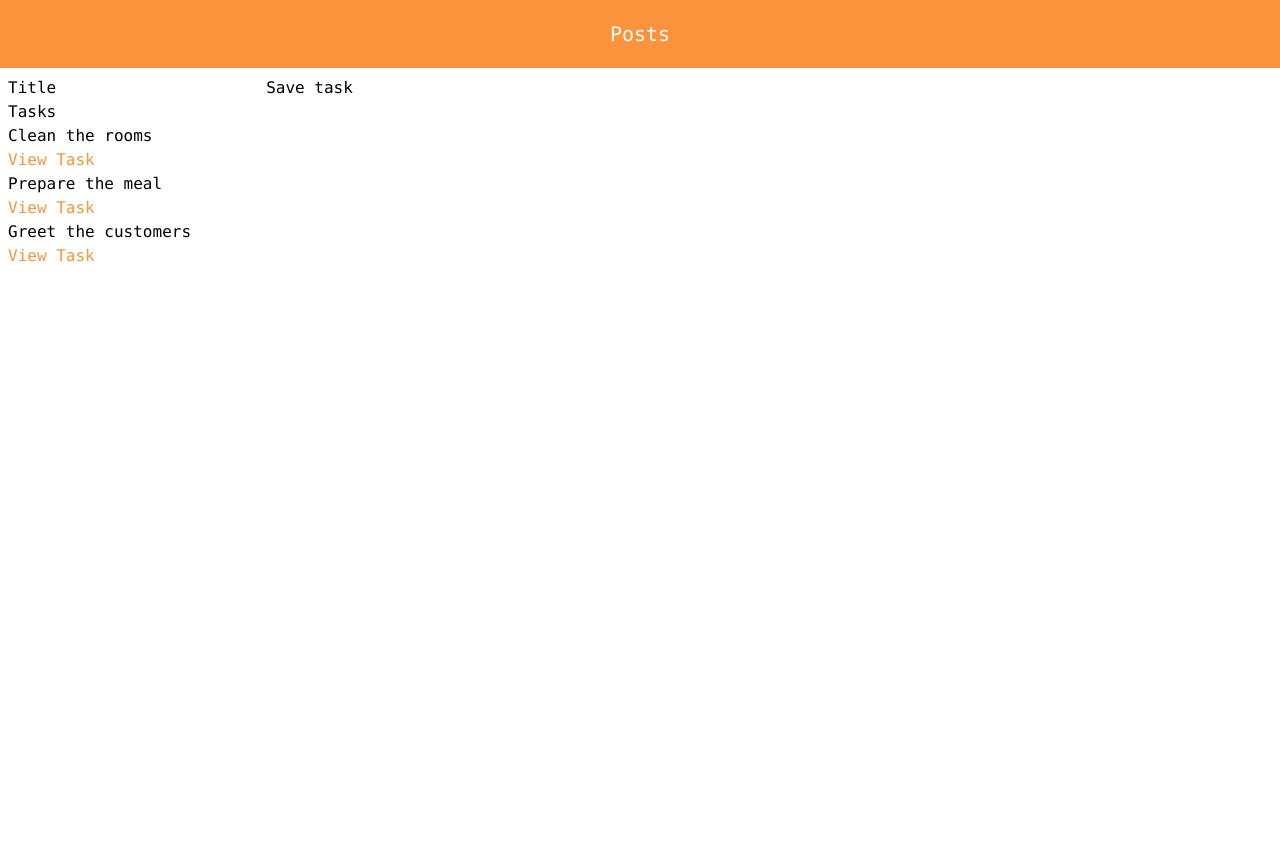
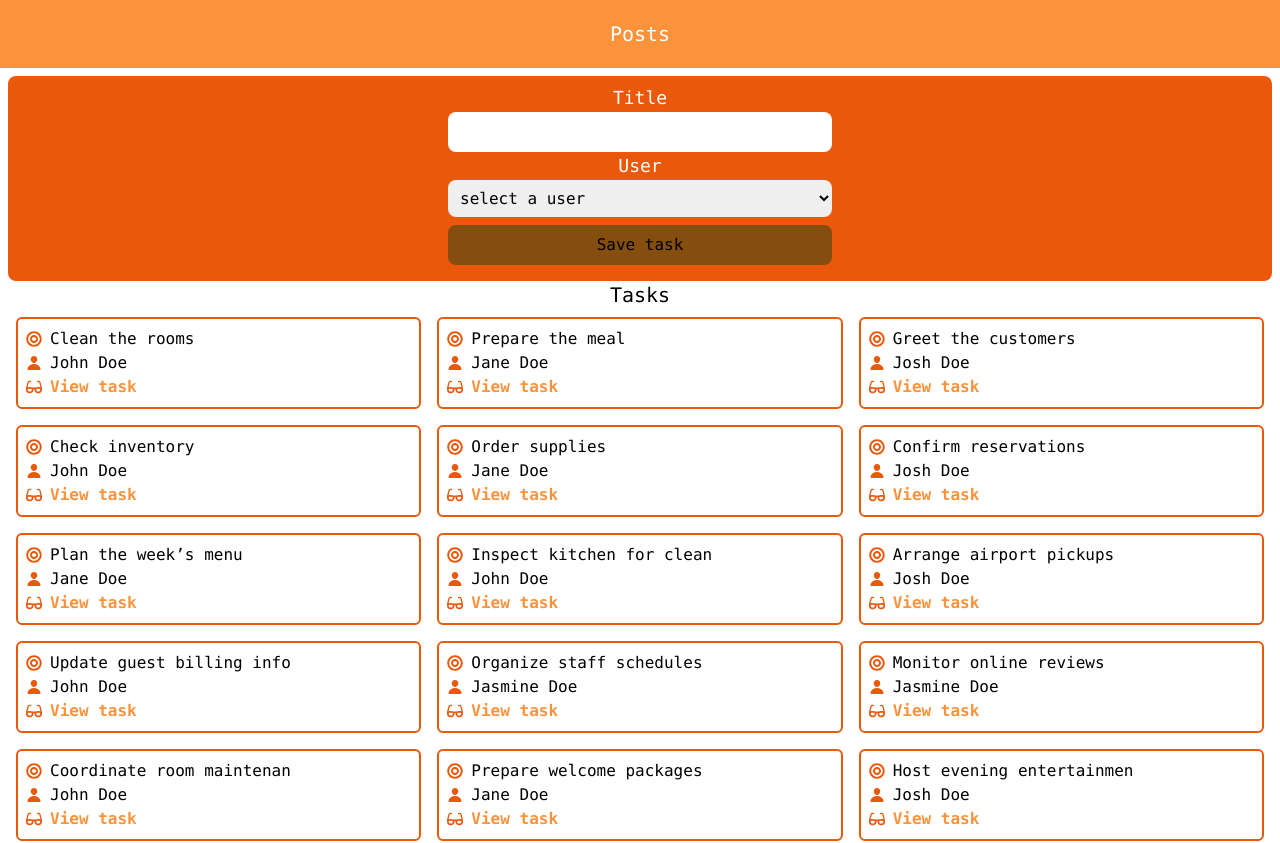
Before and after one commit to doguozcan/assign, a React (Vite) app: page / in a window 1280 px wide. Shown: the top 843 px of the page. Before the commit the page ends 800 px from the top, so only its background shows below. Built offline with nearby package versions, Linux system fonts and the light colour scheme; the HTML template or start-up script is replaced by a standard one.

Commit message:
Add task user component & improve initial states

```diff
--- a/src/features/tasks/AddTask.jsx
+++ b/src/features/tasks/AddTask.jsx
@@ -1,27 +1,64 @@
 import { useState } from 'react'
-import { useDispatch } from 'react-redux'
+import { useDispatch, useSelector } from 'react-redux'
 import { taskAdded } from './taskSlice'
 
 const AddTask = () => {
   const [title, setTitle] = useState('')
+  const [userId, setUserId] = useState('')
   const dispatch = useDispatch()
 
+  const users = useSelector((state) => state.users)
+
   const onTitleChanged = (e) => setTitle(e.target.value)
+  const onUserChanged = (e) => setUserId(e.target.value)
 
   const handleSubmit = (e) => {
     e.preventDefault()
     if (title) {
-      dispatch(taskAdded(title))
+      dispatch(taskAdded(title, userId))
       setTitle('')
+      setUserId('')
     }
   }
 
+  const canSave = title && userId
+
+  const usersOptions = users.map((user) => (
+    <option key={user.id} value={user.id}>
+      {user.name}
+    </option>
+  ))
+
   return (
-    <div>
-      <form onSubmit={handleSubmit}>
-        <label htmlFor="title">Title</label>
-        <input id="title" value={title} onChange={onTitleChanged}></input>
-        <button>Save task</button>
+    <div className="flex justify-center p-2 bg-orange-600 rounded-lg">
+      <form onSubmit={handleSubmit} className="flex flex-col w-1/2 max-w-sm">
+        <label htmlFor="title" className="text-white text-center text-lg">
+          Title
+        </label>
+        <input
+          id="title"
+          value={title}
+          onChange={onTitleChanged}
+          className="p-2 rounded-lg outline-none"
+        ></input>
+        <label htmlFor="user" className="text-white text-center text-lg">
+          User
+        </label>
+        <select
+          id="user"
+          value={userId}
+          onChange={onUserChanged}
+          className="p-2 rounded-lg outline-none"
+        >
+          <option value="">select a user</option>
+          {usersOptions}
+        </select>
+        <button
+          disabled={!canSave}
+          className="bg-orange-400 p-2 my-2 rounded-lg disabled:bg-yellow-800"
+        >
+          Save task
+        </button>
       </form>
     </div>
   )
--- /dev/null
+++ b/src/features/tasks/TaskUser.jsx
@@ -0,0 +1,16 @@
+import { useSelector } from 'react-redux'
+import { IoPerson } from 'react-icons/io5'
+
+const TaskUser = ({ userId }) => {
+  const user = useSelector((state) =>
+    state.users.find((user) => user.id === userId)
+  )
+
+  return (
+    <div className="flex items-center space-x-2">
+      <IoPerson className="text-orange-600" />
+      <p>{user ? user.name : 'Unknown user'}</p>
+    </div>
+  )
+}
+export default TaskUser
--- a/src/features/tasks/TasksList.jsx
+++ b/src/features/tasks/TasksList.jsx
@@ -1,23 +1,38 @@
 import { useSelector } from 'react-redux'
 import AddTask from './AddTask'
 import { Link } from 'react-router-dom'
+import TaskUser from './TaskUser'
+import { FaGlasses } from 'react-icons/fa'
+import { FaBullseye } from 'react-icons/fa'
 
 const TasksList = () => {
   const tasks = useSelector((state) => state.tasks)
 
   const renderedTasks = tasks.map((task) => (
-    <div key={task.id}>
-      <h2>{task.title.substring(0, 25)}</h2>
-      <Link to={`tasks/${task.id}`} className="text-orange-400">
-        View Task
-      </Link>
+    <div
+      key={task.id}
+      className="border-2 border-orange-600 p-2 m-2 rounded-md"
+    >
+      <h2 className="flex items-center gap-2">
+        <FaBullseye className="text-orange-600" />
+        {task.title.substring(0, 25)}
+      </h2>
+      <TaskUser userId={task.userId} />
+      <p className="flex items-center space-x-2 text-orange-600">
+        <FaGlasses />
+        <Link to={`tasks/${task.id}`} className="text-orange-400 font-bold">
+          View task
+        </Link>
+      </p>
     </div>
   ))
   return (
-    <div className="p-2">
+    <div className="p-2 text-center">
       {<AddTask />}
-      <h1>Tasks</h1>
-      {renderedTasks}
+      <h1 className="text-xl">Tasks</h1>
+      <div className="grid grid-cols-1 sm:grid-cols-2 md:grid-cols-3 items-center">
+        {renderedTasks}
+      </div>
     </div>
   )
 }
--- a/src/features/tasks/taskSlice.js
+++ b/src/features/tasks/taskSlice.js
@@ -2,9 +2,26 @@ import { createSlice } from '@reduxjs/toolkit'
 import { nanoid } from '@reduxjs/toolkit'
 
 const initialState = [
-  { id: '1', title: 'Clean the rooms' },
-  { id: '2', title: 'Prepare the meal' },
-  { id: '3', title: 'Greet the customers' },
+  { id: '1', title: 'Clean the rooms', userId: '1' },
+  { id: '2', title: 'Prepare the meal', userId: '2' },
+  { id: '3', title: 'Greet the customers', userId: '3' },
+  { id: '4', title: 'Check inventory', userId: '1' },
+  { id: '5', title: 'Order supplies', userId: '2' },
+  { id: '6', title: 'Confirm reservations', userId: '3' },
+  { id: '7', title: 'Plan the week’s menu', userId: '2' },
+  { id: '8', title: 'Inspect kitchen for cleanliness', userId: '1' },
+  { id: '9', title: 'Arrange airport pickups', userId: '3' },
+  { id: '10', title: 'Update guest billing information', userId: '1' },
+  { id: '11', title: 'Organize staff schedules', userId: '4' },
+  { id: '12', title: 'Monitor online reviews', userId: '4' },
+  { id: '13', title: 'Coordinate room maintenance', userId: '1' },
+  { id: '14', title: 'Prepare welcome packages', userId: '2' },
+  { id: '15', title: 'Host evening entertainment', userId: '3' },
+  { id: '16', title: 'Renew business licenses', userId: '4' },
+  { id: '17', title: 'Evaluate staff performance', userId: '1' },
+  { id: '18', title: 'Negotiate with suppliers', userId: '2' },
+  { id: '19', title: 'Implement eco-friendly practices', userId: '3' },
+  { id: '20', title: 'Review fire safety procedures', userId: '4' },
 ]
 
 const tasksSlice = createSlice({
@@ -15,11 +32,12 @@ const tasksSlice = createSlice({
       reducer(state, action) {
         state.push(action.payload)
       },
-      prepare(title) {
+      prepare(title, userId) {
         return {
           payload: {
             id: nanoid(),
             title,
+            userId,
           },
         }
       },
--- a/src/features/users/usersSlice.js
+++ b/src/features/users/usersSlice.js
@@ -4,6 +4,7 @@ const initialState = [
   { id: '1', name: 'John Doe' },
   { id: '2', name: 'Jane Doe' },
   { id: '3', name: 'Josh Doe' },
+  { id: '4', name: 'Jasmine Doe' },
 ]
 
 const usersSlice = createSlice({
```
